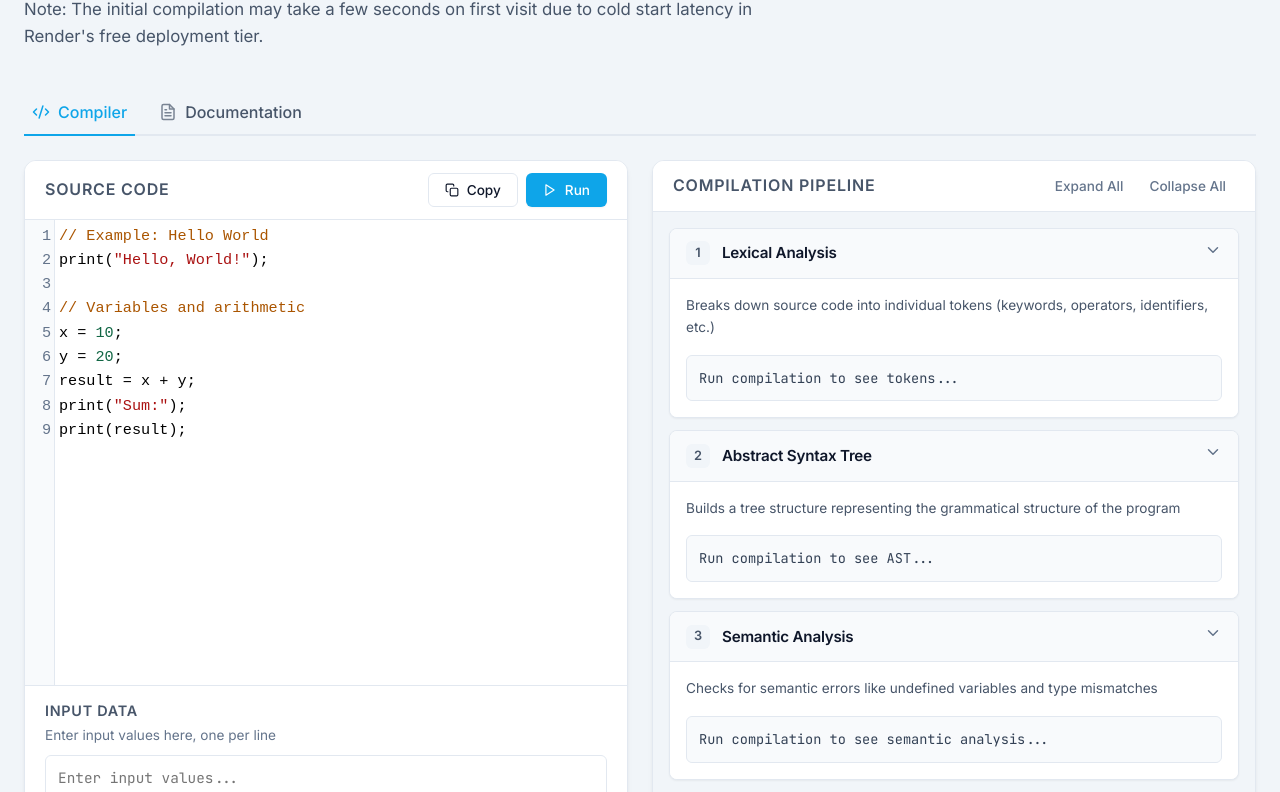
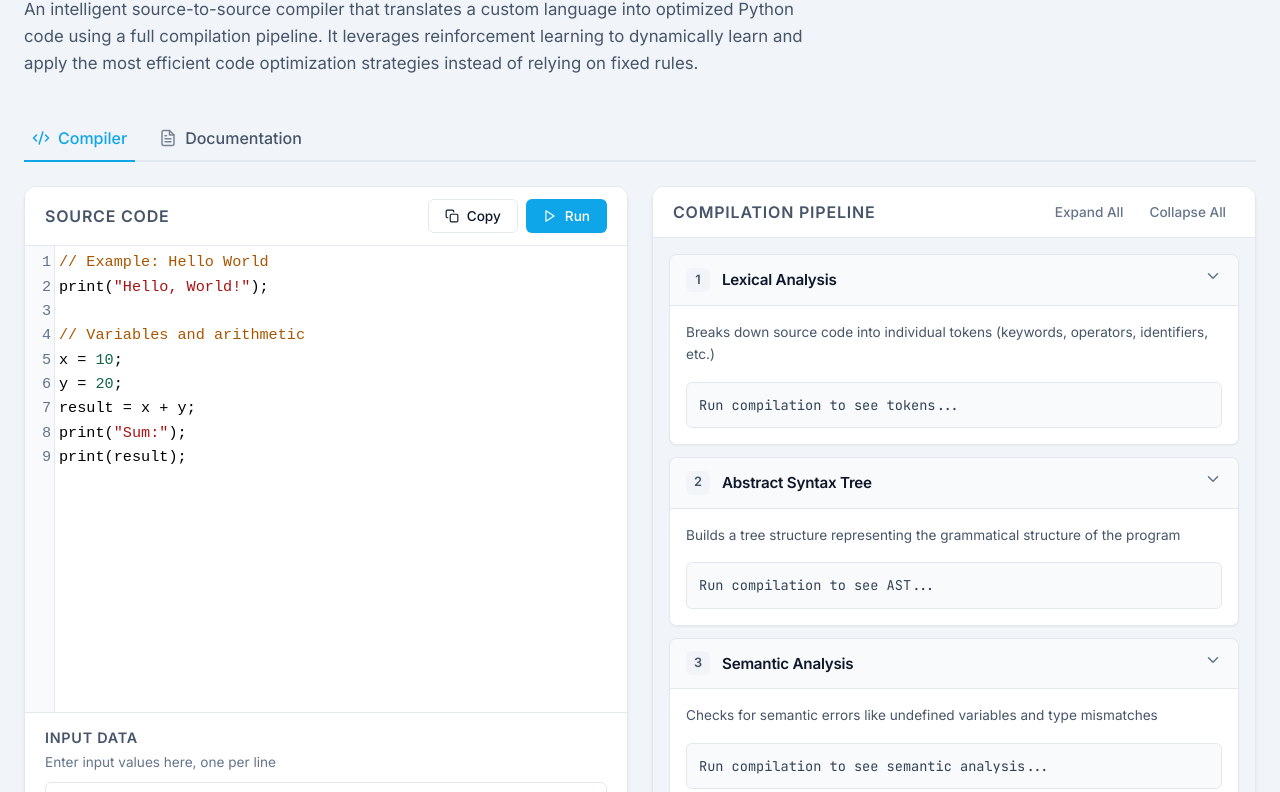
Before and after one commit to BhavyaShah7409/RL-Optimised-Compiler, a website: page index.html in a window 1280 px wide. Shown: the part 103-895 px from the top of the page. Drawn offline with nearby package versions, Linux system fonts and the light colour scheme.

Commit message:
Update index.html

```diff
--- a/index.html
+++ b/index.html
@@ -19,7 +19,8 @@
         <header class="app-header">
             <div class="header-content">
                 <h1>RL-Optimized Source-to-Source Compiler</h1>
-                <p>Note: The initial compilation may take a few seconds on first visit due to cold start latency in Render's free deployment tier.</p>
+                <p>An intelligent source-to-source compiler that translates a custom language into optimized Python code using a full compilation pipeline. It leverages reinforcement learning to dynamically learn and apply the most efficient code optimization strategies instead of relying on fixed rules.
+</p>
             </div>
         </header>
 
```
